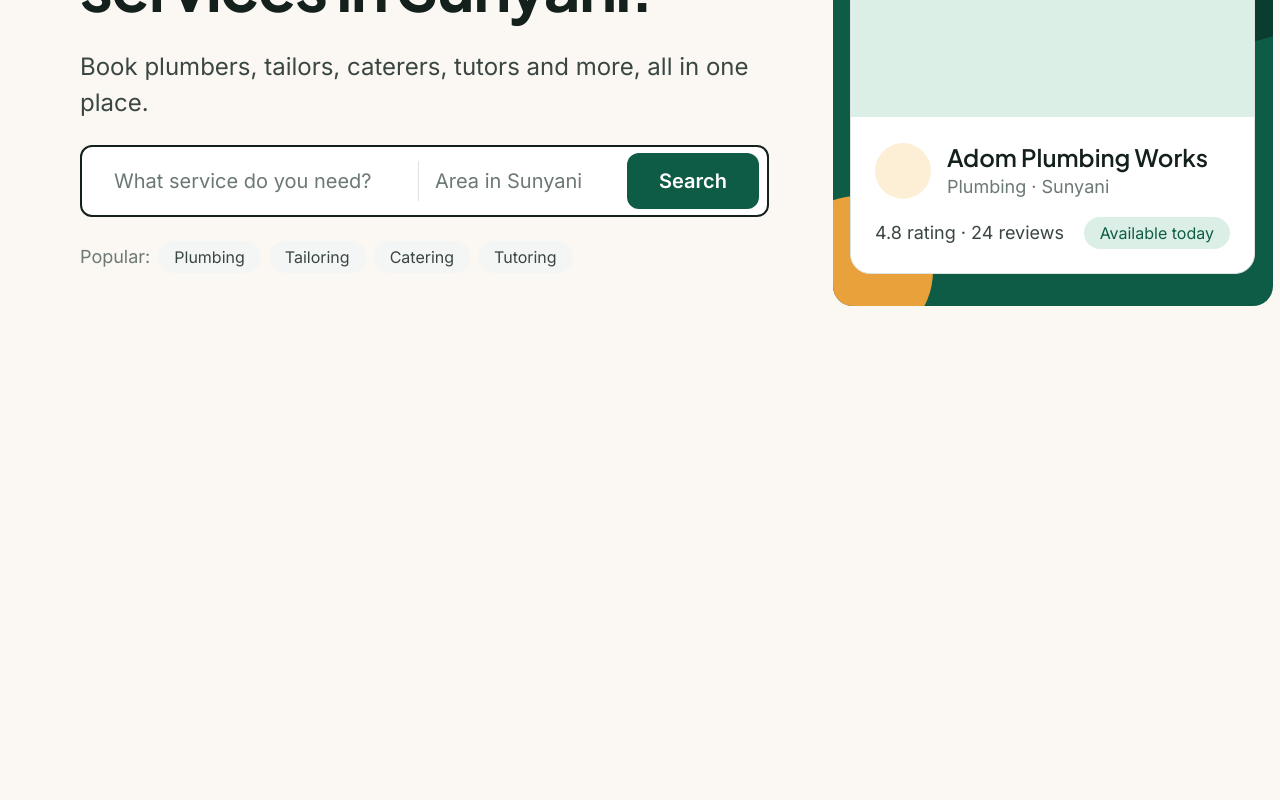
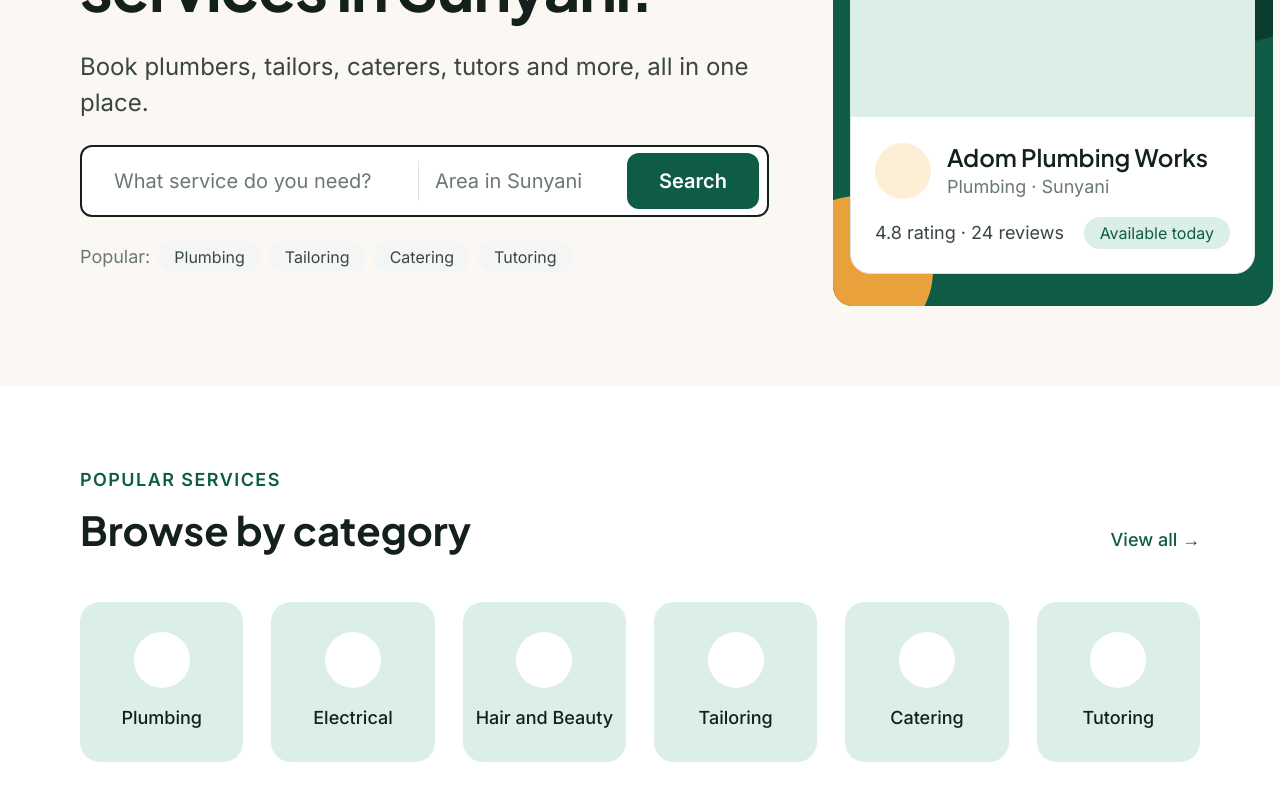
Before and after one commit to Meshack000/Veylo, a React (Vite) app: page / in a window 1280 px wide. Shown: the part 374-1174 px from the top of the page. Before the commit the page ends 800 px from the top, so only its background shows below. Built offline with nearby package versions, Linux system fonts and the light colour scheme.

Commit message:
feat: create Categories component for browsing services by category

```diff
--- /dev/null
+++ b/src/components/Categories.jsx
@@ -0,0 +1,54 @@
+// Categories.jsx
+// The "Browse by category" section: a heading and six clickable tiles.
+
+function Categories() {
+  // The list of categories. To add one later, we only add a name here.
+  const categories = [
+    "Plumbing",
+    "Electrical",
+    "Hair and Beauty",
+    "Tailoring",
+    "Catering",
+    "Tutoring",
+  ];
+
+  return (
+    // id="services" lets the "Find services" link in the navbar scroll here
+    <section id="services" className="bg-surface">
+      <div className="mx-auto w-full max-w-[1440px] px-6 py-20 lg:px-20">
+        {/* Heading row */}
+        <div className="flex items-end justify-between gap-4">
+          <div className="flex flex-col gap-3">
+            <p className="text-lg font-semibold uppercase tracking-[0.08em] text-brand">
+              Popular services
+            </p>
+            <h2 className="font-heading text-4xl font-bold leading-[1.2] text-ink lg:text-[40px]">
+              Browse by category
+            </h2>
+          </div>
+
+          <a href="#" className="text-lg font-medium text-brand hover:underline">
+            View all →
+          </a>
+        </div>
+
+        {/* Tiles */}
+        <div className="mt-12 grid grid-cols-2 gap-7 sm:grid-cols-3 lg:grid-cols-6">
+          {categories.map((name) => (
+            <a
+              key={name}
+              href="#"
+              className="group flex h-40 flex-col items-center justify-center gap-4 rounded-[20px] bg-brand-soft text-lg font-medium text-ink transition hover:bg-brand hover:text-white"
+            >
+              {/* Icon circle (we will add real icons later) */}
+              <span className="h-14 w-14 rounded-full bg-surface transition group-hover:bg-accent" />
+              {name}
+            </a>
+          ))}
+        </div>
+      </div>
+    </section>
+  );
+}
+
+export default Categories;
--- a/src/pages/Home.jsx
+++ b/src/pages/Home.jsx
@@ -1,15 +1,18 @@
-import Hero from '../components/Hero.jsx'
-import Navbar from '../components/Navbar.jsx'
+// Home.jsx
+// The landing page. We add one section at a time as we build.
+
+import Navbar from "../components/Navbar";
+import Hero from "../components/Hero";
+import Categories from "../components/Categories";
 
 function Home() {
   return (
     <>
       <Navbar />
-      <main>
-        <Hero />
-      </main>
+      <Hero />
+      <Categories />
     </>
-  )
+  );
 }
 
-export default Home
+export default Home;
```
